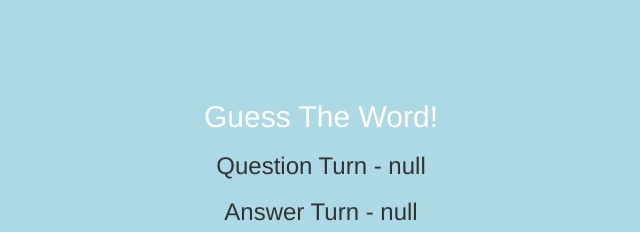
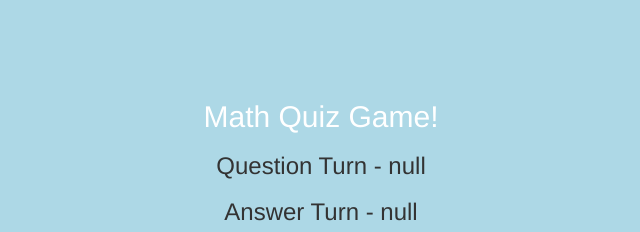
Before and after one commit to Abdulqader786/Math-Quiz-Game---1, a plain HTML site: page game_page.html in a window 1280 px wide. Shown: the top 232 px of the page, 319-959 px from the left. Drawn offline with nearby package versions, Linux system fonts and the light colour scheme.

Commit message:
Update game_page.html

```diff
--- a/game_page.html
+++ b/game_page.html
@@ -1,7 +1,7 @@
 <!DOCTYPE html>
 <html>
 <head>
-	<title>Guess The Word</title>
+	<title>Math Quiz Game!</title>
 
 <meta name="viewport" content="width=device-width, initial-scale=1">
 <link rel="stylesheet" href="https://maxcdn.bootstrapcdn.com/bootstrap/3.4.0/css/bootstrap.min.css">
@@ -18,7 +18,7 @@
 
 <div class="container">
 	<center>
-		<h2 style="color: white;">Guess The Word!</h2>
+		<h2 style="color: white;">Math Quiz Game!</h2>
 		<h3 id="player_question"></h3>
 		<h3 id="player_answer"></h3>
 		<div id="output" class="col-lg-6"></div>
```
